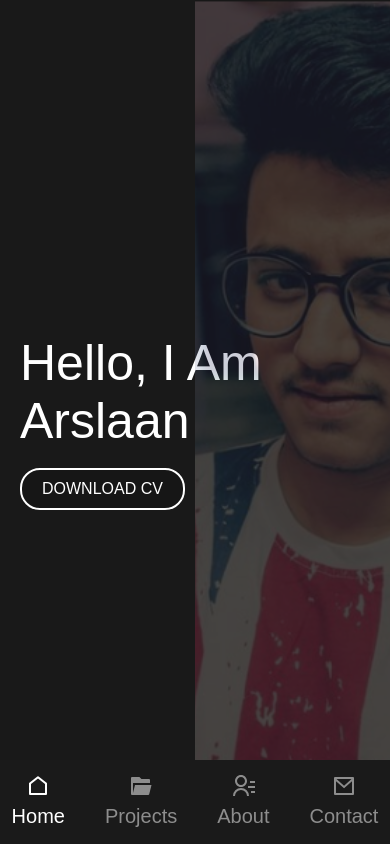
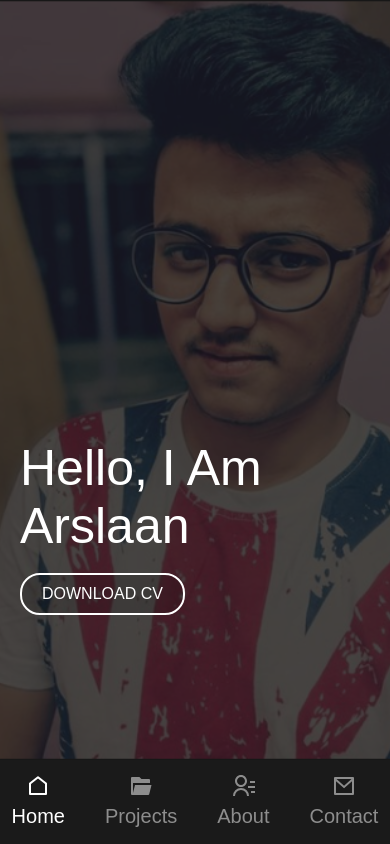
Before and after one commit to s-arslaan/arslaan.tech, a website: page index.html in a window 390 px wide. Drawn offline with Linux system fonts and the light colour scheme.

Commit message:
home-mobile

```diff
--- a/css/style.scss
+++ b/css/style.scss
@@ -549,7 +549,7 @@ body{
 
     .home-section{
         width: 100%;
-        height: 100vh;
+        height: 90vh;
         padding: 0px 20px;
         display: flex;
         align-items: center;
@@ -563,6 +563,19 @@ body{
         color:$white;
         font-size: 50px;
         text-transform: capitalize;
-        font-weight: 300;
+        font-weight: 400;
+        margin-top: 35vh;
+    }
+
+    .home-img{
+        position: absolute;
+        top: 0;
+        left: 0;
+        right: unset;
+        height: 100%;
+        width: 100%;
+        object-fit: cover;
+        opacity: 0.2;
+        z-index: -1;
     }
 }
```
Also changed, not shown: css/style.css, 1 other file.
